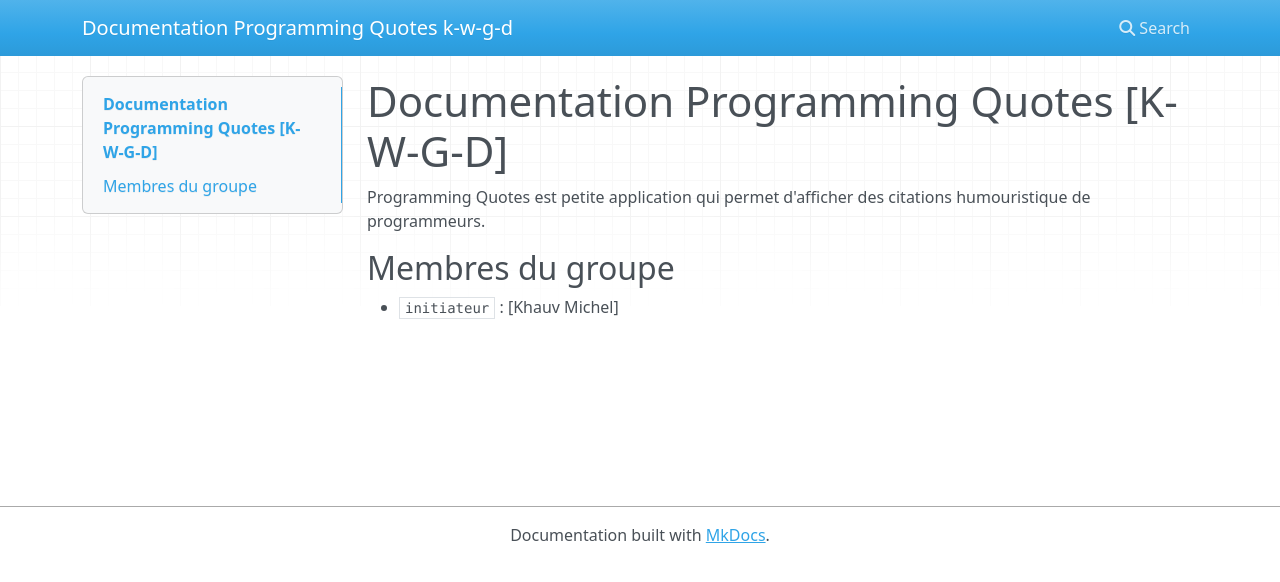
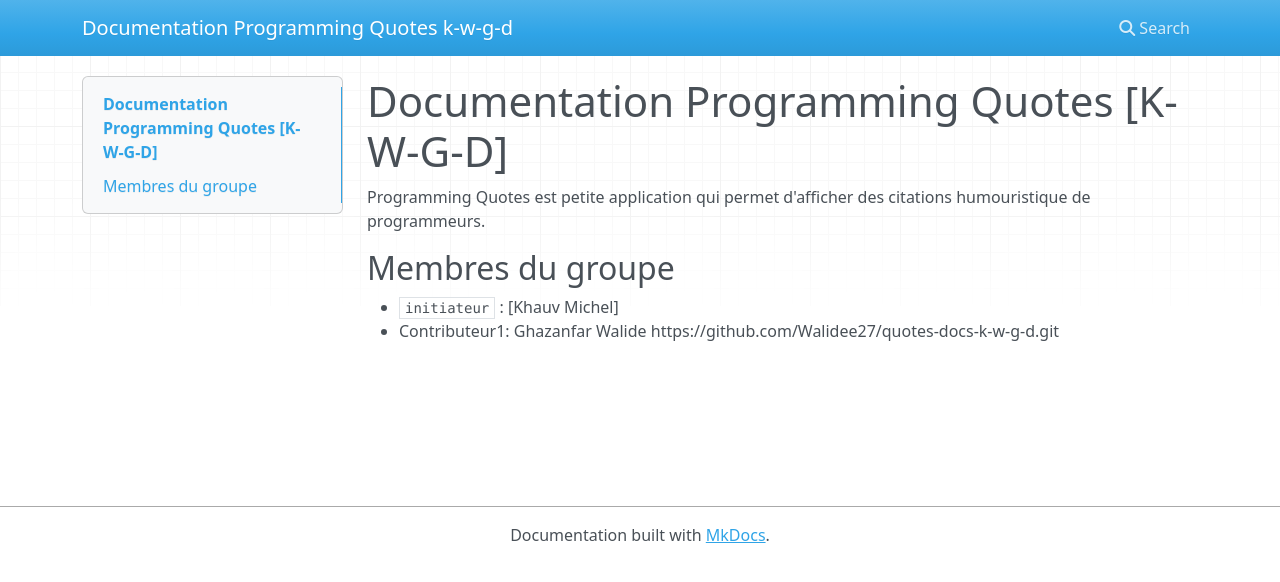
Before and after one commit to efrei-git/quotes-docs-k-w-g-d, an MkDocs documentation site: the page built from docs/index.md, in a window 1280 px wide. Shown: the top 582 px of the page. Built offline with MkDocs 1.6.1, drawn with Linux system fonts in a browser that asks for light colours; nearby versions of some CDN libraries.

Commit message:
Complete index.md and README.md (Contributor 1)

```diff
--- a/docs/index.md
+++ b/docs/index.md
@@ -5,3 +5,4 @@ Programming Quotes est petite application qui permet d'afficher des citations hu
 ## Membres du groupe
 
 - `initiateur` : [Khauv Michel]
+- Contributeur1: Ghazanfar Walide https://github.com/Walidee27/quotes-docs-k-w-g-d.git
```
Also changed, not shown: README.md (+1 -0 lines).
